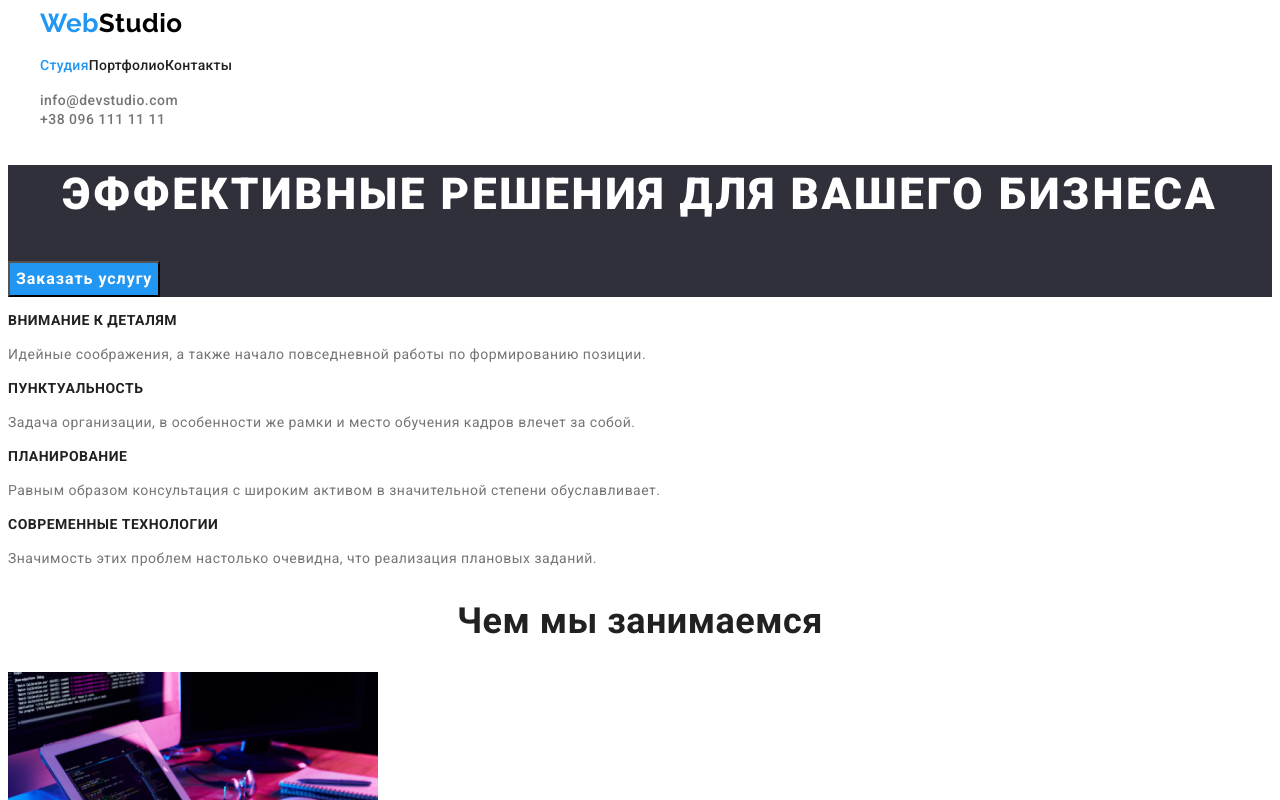
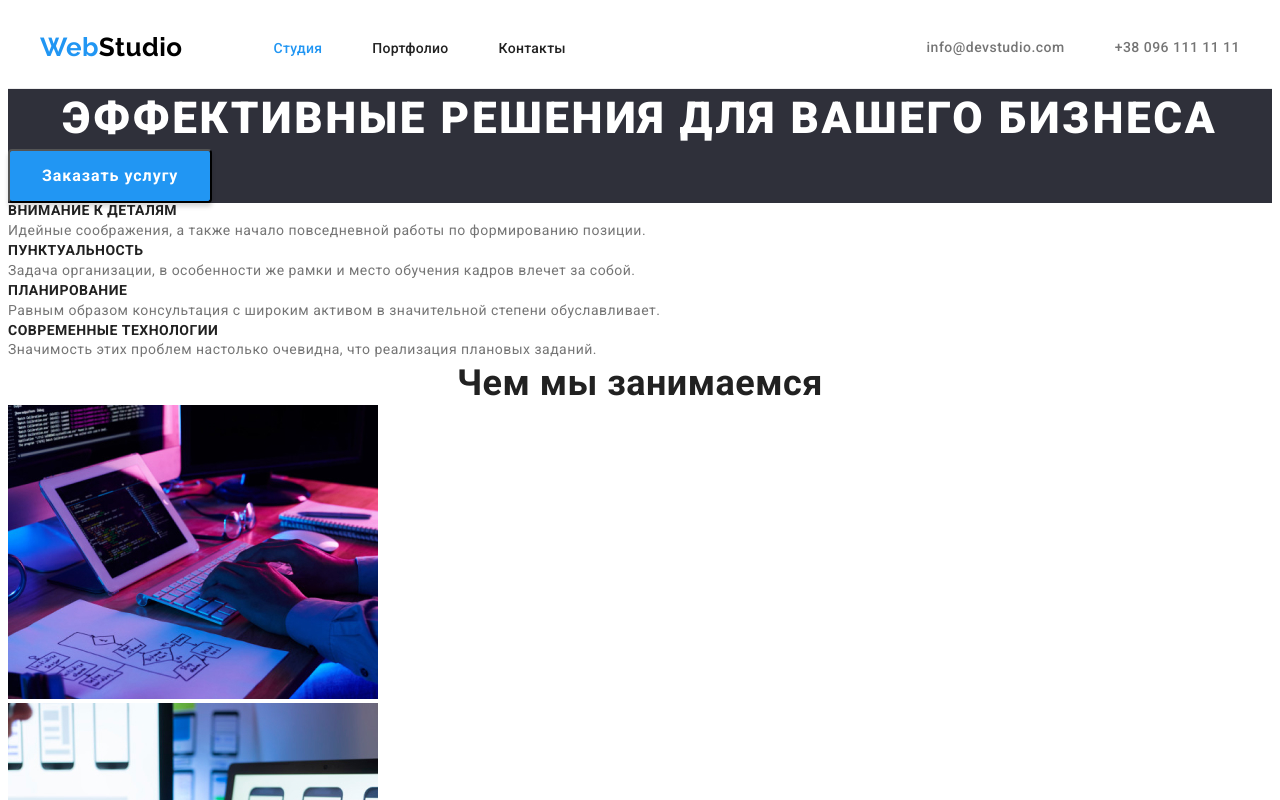
Before and after one commit to RomaSamkov/goit-markup-hw-03, a plain HTML site: page index.html in a window 1280 px wide. Shown: the top 800 px of the page. Drawn offline with Linux system fonts and the light colour scheme.

Commit message:
Добавляет позиционирование в хедер

```diff
--- a/css/styless.css
+++ b/css/styless.css
@@ -13,11 +13,11 @@ h3,
 h4,
 h5,
 h6 {
-  margin: o;
+  margin: 0;
 }
 
 ul {
-  margin: o;
+  margin: 0;
   padding: 0;
 }
 
@@ -39,6 +39,7 @@ body {
   font-family: Roboto, sans-serif;
   letter-spacing: 0.03em;
 }
+
 .list {
   list-style: none;
 }
@@ -61,10 +62,32 @@ body {
   font-family: Raleway, sans-serif;
 }
 /*------------------ Site nav---------------- */
+.header-container {
+  display: flex;
+  align-items: center;
+}
+
+.page-nav {
+  display: flex;
+  align-items: center;
+}
+
+.page-header {
+  border-bottom: 1px solid #ececec;
+}
 .site-nav {
   display: flex;
+  margin-left: 91px;
 }
 
+.site-link {
+  display: block;
+  padding-top: 32px;
+  padding-bottom: 32px;
+}
+.site-item:not(:last-child) {
+  margin-right: 50px;
+}
 .site-nav .link {
   color: var(--title-text-color);
 
@@ -81,12 +104,25 @@ body {
   color: var(--accent-color);
 }
 /*----------------- Contacts------------------ */
+.contact-phone {
+  margin-left: 50px;
+}
+.contact-list {
+  display: flex;
+  margin-left: auto;
+}
+
 .contact-list .contact {
   color: var(--primery-text-color);
 
   font-weight: 500;
   font-size: 14px;
   line-height: 1.14;
+}
+.contact {
+  display: block;
+  padding-top: 32px;
+  padding-bottom: 32px;
 }
 .contact-list .contact:hover,
 .contact-list .contact:focus {
@@ -109,19 +145,25 @@ body {
   color: #ffffff;
 }
 .hero-button {
-  color: var(--primery-white-color);
-  background-color: var(--accent-color);
+  display: flex;
+  align-items: center;
+  text-align: center;
+  justify-content: center;
+  letter-spacing: 0.06em;
+  min-width: 200px;
+  min-height: 50px;
+  box-shadow: 0px 4px 4px rgba(0, 0, 0, 0.15);
+  border-radius: 4px;
+  cursor: pointer;
+  padding: 10px 32px;
+
   font-family: inherit;
-
   font-weight: bold;
   font-size: 16px;
   line-height: 30px;
 
-  display: flex;
-  align-items: center;
-  text-align: center;
-  letter-spacing: 0.06em;
-  cursor: pointer;
+  color: var(--primery-white-color);
+  background-color: var(--accent-color);
 }
 .hero-button:hover,
 .hero-button:focus {
--- a/index.html
+++ b/index.html
@@ -15,21 +15,21 @@
 
     <!--Шапка сайта-->
         <header class="page-header">
-        <div class="container">
+        <div class="container header-container">
         <nav class="page-nav">
         <a href="" class="logo link"><span class="logo-web">Web</span>Studio </a>
 
         <ul class="site-nav list">
-            <li> <a href="" class="link current">Студия</a> </li>
-            <li> <a href="./portfolio.html" class="link">Портфолио</a> </li>
-            <li> <a href="" class="link">Контакты</a> </li>
+            <li class="site-item"> <a href="" class="link site-link current">Студия</a> </li>
+            <li class="site-item"> <a href="./portfolio.html" class="link site-link">Портфолио</a> </li>
+            <li class="site-item"> <a href="" class="link site-link">Контакты</a> </li>
         </ul>
         </nav>
         <ul class="contact-list list">
-            <li>
+            <li class="contact-mail">
                 <a href="mailto:info@devstudio.com" class="contact link">info@devstudio.com</a>
             </li>
-            <li>
+            <li class="contact-phone">
                 <a href="tel:+380961111111" class="contact link">+38 096 111 11 11</a>
             </li>
         </ul>
```
